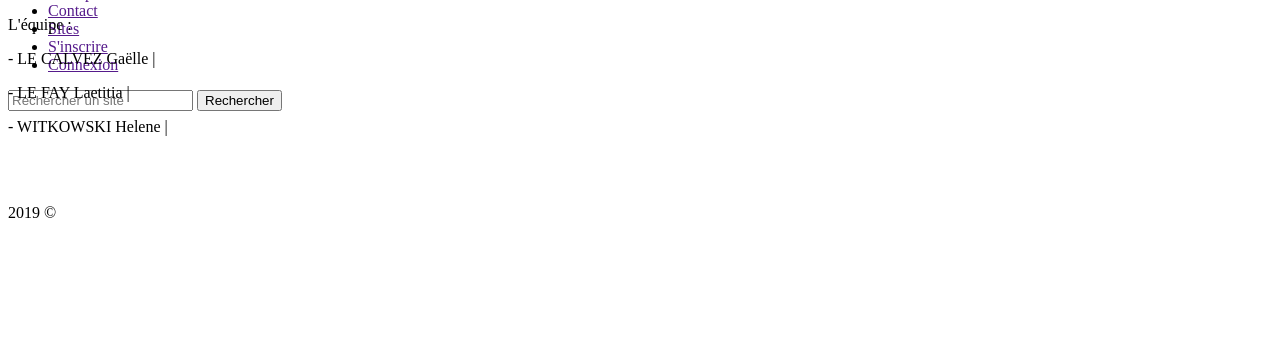
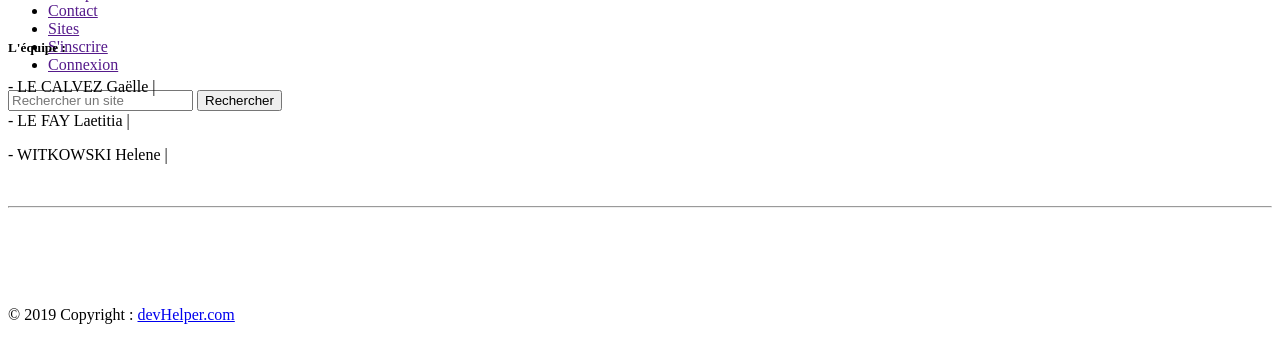
Before and after one commit to HeleneWWW/ProjetFinal, a PHP site: template public/views/pages/home.php in a window 1280 px wide. Shown: the part 58-421 px from the top of the page. Run offline with PHP 8.4, Linux system fonts and the light colour scheme; the template is opened without the code that fills it, so the values that code supplies are empty; some libraries are stand-ins or nearby versions.

Commit message:
Update template/visuel

```diff
--- a/public/views/pages/home.php
+++ b/public/views/pages/home.php
@@ -1,20 +1,17 @@
-<?php $title = 'Accueil'; ?>
 <?php ob_start(); ?>
 
 
 
-<div>
+<!-- <div>
     <img class="w-100" src="<?= img_url('banner3.png') ?>"  style="height: 50%;">
-</div>
+</div> -->
 
 
 <p>
-    <?= $data ?>
     <div class="grid">
-  <div class="grid-item"><img src="<?= img_url('bootstrap1.png') ?>"  style="height: 50%;"></div>
-  <div class="grid-item grid-item--width2"><img src="<?= img_url('bootstrap1.png') ?>"  style="height: 50%;"></div>
-  <div class="grid-item">...</div>
-  ...
+    <div class="grid-item"><img src="<?= img_url('bootstrap1.png') ?>"  style="height: 50%;"></div>
+    <div class="grid-item grid-item--width2"><img src="<?= img_url('bootstrap1.png') ?>"  style="height: 50%;"></div>
+    <div class="grid-item">...</div>
 </div>
 </p>
 
--- a/public/views/template.php
+++ b/public/views/template.php
@@ -5,6 +5,10 @@
         <meta name="viewport" content="width=device-width, initial-scale=1, shrink-to-fit=no">
         <meta name="description" content="">
         <link rel="icon"  href="<?= img_url('logodH.ico') ?>" />
+
+        <!-- Ajout de la font Questrial -->
+        <link href="https://fonts.googleapis.com/css?family=Questrial&display=swap" rel="stylesheet">
+
         <title><?= isset($title) ? $title : WEBSITE_TITLE ?></title>
 
         <!-- Bootstrap core CSS -->
@@ -12,6 +16,7 @@
         <link href="<?= css_url('style.css'); ?>" rel="stylesheet">
     </head>
     <body>
+
         <header>
 
         <nav class="navbar navbar-expand-lg navbar-light bg-light fixed-top" style="height : 50px;">
@@ -70,7 +75,7 @@
                                 <a class="nav-link" href="<?= url('admin/site') ?>">Admin</a>
                             </li>
                     <?php endif; ?>
-                        </ul>
+
                     </div>
 <!------------------------------------------------------------------------------------------------------------------->
 <!-------------------------------------------------Petit message perso post connexion-------------------------------->
@@ -83,42 +88,25 @@
                     <span> <?=$_SESSION['admin'];?> est la meilleure Admin !</span>
                     <?php endif;?> -->
 
+<!------------------------------------------------------------------------------------------------------------------->
+<!-------------------------------------------------Barre de recherche------------------------------------------------>
+<!------------------------------------------------------------------------------------------------------------------->
+
                 <form class="form-inline my-2 my-lg-0" action="<?= url('search') ?>" method="get" id="form-search">
                 <input class="form-control mr-sm-2" type="search" placeholder="Rechercher un site" aria-label="Recherche">
                 <button class="btn btn-outline-success my-2 my-sm-0" type="submit">Rechercher</button>
                 </form>
+
+            </ul>
             </div>
         </nav>
-
-<!------------------------------------------------------------------------------------------------------------------------------------------------------------------------------------------>
-<!------------------------------------------------------Barre de recherche------------------------------------------------------------------------------------------------------------------>
-<!------------------------------------------------------------------------------------------------------------------------------------------------------------------------------------------>
-
-                        <!-- <form action="<?= url('search') ?>" method="get" id="form-search">
-                            <div class="input-group mb-6">
-                                <input type="text" class="form-control" placeholder="Rechercher un site" id="input-site" name="site">
-                            <div class="input-group-append">
-                                <button class="btn btn-success" type="submit" id="button">Rechercher</button>
-                            </div>
-                            </div>
-                        </form> -->
-
-
-
-                            <!-- <li class="nav-item">
-                                <a class="nav-link" href="<?= url('site') ?>">Sites</a>
-                            </li> -->
-
-
-
-
-
-                </nav>
-            </div>
         </header>
 
-        <main role="main">
-        <div class="album py-5 bg-light">
+        <main role="main" >
+        <div class="album py-5 bg-light ">
+        <div>
+            <img class="w-100" src="<?= img_url('fineban.png') ?>">
+        </div>
             <div class="">
                 <?php
                     // contenu de la page
@@ -128,7 +116,7 @@
         </div>
         </main>
 
-        <footer class="bg-dark text-light">
+        <!-- <footer class="bg-dark text-light" style="height: 10%;">
             <div class="container">
             <p>L'équipe :</p>
             <p>- LE CALVEZ Gaëlle | </p>
@@ -136,9 +124,39 @@
             <p>- WITKOWSKI Helene |</p><br/>
              <img class="float-right" src="<?= img_url('logodH.ico') ?>"/><br/>
             <p>2019 &copy; </p>
+            </div>
+        </footer> -->
 
+<!------------------------------------------------------------------------------------------------------------------->
+<!--------------------------------------------------Footer----------------------------------------------------------->
+<!------------------------------------------------------------------------------------------------------------------->
+
+
+        <footer class="page-footer font-small bg-dark text-light pt-3">
+
+            <div class="container-fluid text-center text-md-left">
+                <div class="row">
+                    <div class="col-md-6 mt-md-0 mt-3">
+                        <h5 class="text-uppercase font-weight-bold">L'équipe :</h5>
+                        <p>- LE CALVEZ Gaëlle |  </p>
+                        <p>- LE FAY Laetitia | </p>
+                        <p>- WITKOWSKI Helene |</p><br/>
+                    </div>
+
+            <hr class="clearfix w-100 d-md-none ">
+
+                    <div class="col-md-6 mb-md-0 mb-3">
+                        <br/><br/><br/><br/>
+                        <img class="float-right" src="<?= img_url('logodH.ico') ?>"/><br/>
+                    </div>
+                </div>
+            </div>
+            <div class="footer-copyright text-center pb-2">© 2019 Copyright :
+            <a href="https://www.youtube.com/watch?v=dQw4w9WgXcQ">  devHelper.com</a>
             </div>
         </footer>
+
+
         <script src="https://code.jquery.com/jquery-3.4.1.min.js" integrity="sha256-CSXorXvZcTkaix6Yvo6HppcZGetbYMGWSFlBw8HfCJo=" crossorigin="anonymous"></script>
         <script src="https://stackpath.bootstrapcdn.com/bootstrap/4.3.1/js/bootstrap.min.js" integrity="sha384-JjSmVgyd0p3pXB1rRibZUAYoIIy6OrQ6VrjIEaFf/nJGzIxFDsf4x0xIM+B07jRM" crossorigin="anonymous"></script>
         <script src="https://unpkg.com/isotope-layout@3/dist/isotope.pkgd.js"></script>  <!--  Script d'Isotope -->
--- a/src/controller/PagesController.php
+++ b/src/controller/PagesController.php
@@ -8,7 +8,6 @@ class PagesController {
     public function home() {
 
         // données à récuperer de mon model
-        $data = "Page d'accueil";
         view('pages.home', compact('data'));
 
 
```
Also changed, not shown: public/assets/css/style.css, public/assets/img/fineban.png (added). Lines whose indentation alone changed are shown as unchanged.
